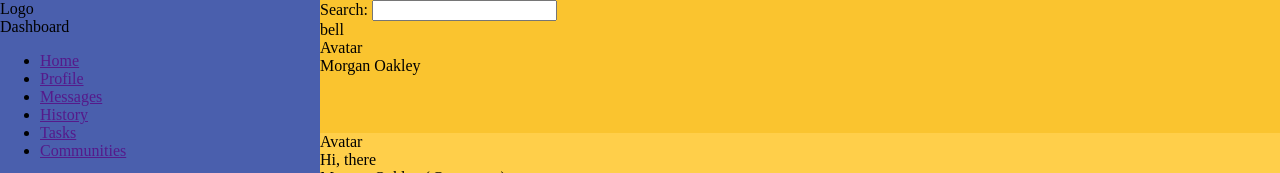
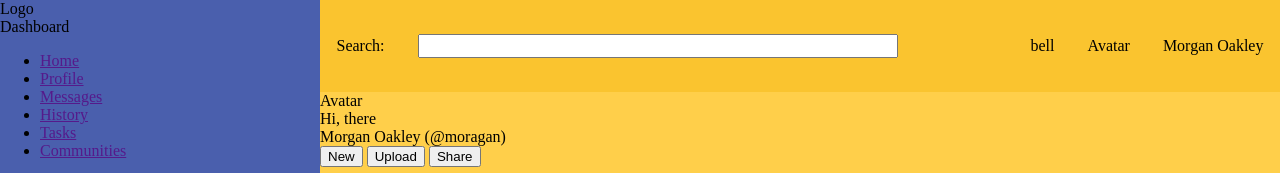
Before and after one commit to JacksonTeller/odin-admin-dashboard, a plain HTML site: page index.html in a window 1280 px wide. Shown: the top 173 px of the page. Drawn offline with Linux system fonts and the light colour scheme.

Commit message:
Header-1 setup

```diff
--- a/style.css
+++ b/style.css
@@ -4,13 +4,24 @@ body {
 
     display: grid;
     grid-template-columns: 1fr 2fr 1fr;
-    grid-template-rows: 1fr 1fr 2fr 2fr;
+    grid-template-rows: 0.6fr 0.6fr 2fr 2fr;
 }
 
 .header-1 {
     background-color: #FAC42F;
 
     grid-column: 2 / 4;
+
+    display: flex;
+    justify-content: space-around;
+    align-items: center;
+}
+
+#search {
+    margin-right: 100px;
+
+    height: 24px;
+    width: 30rem;
 }
 
 .header-2 {
```
